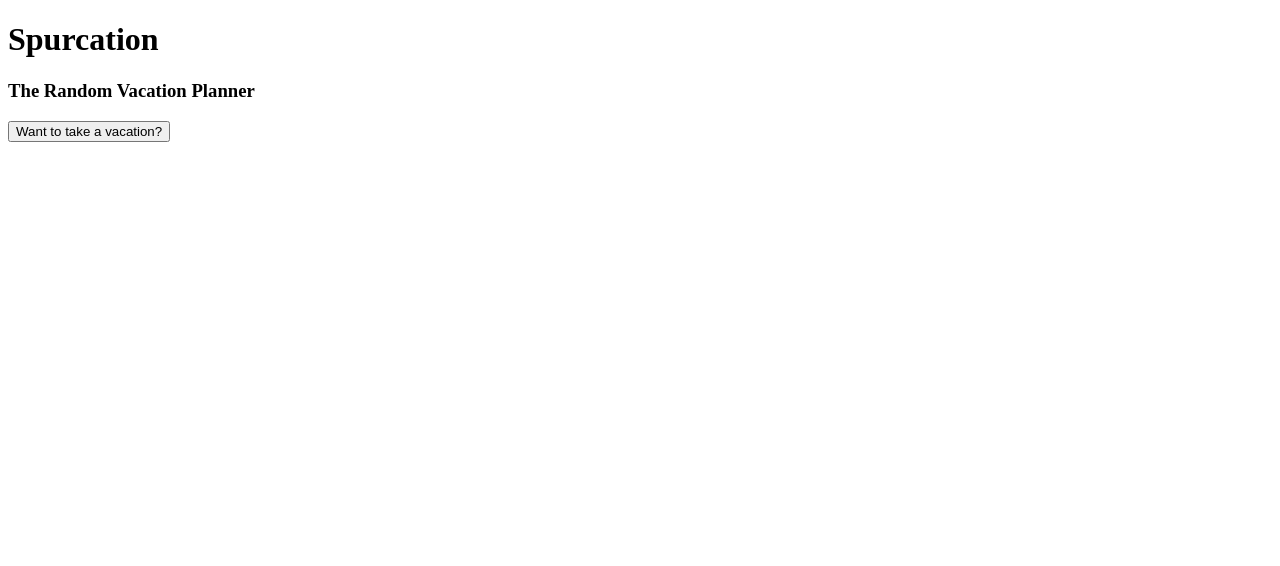
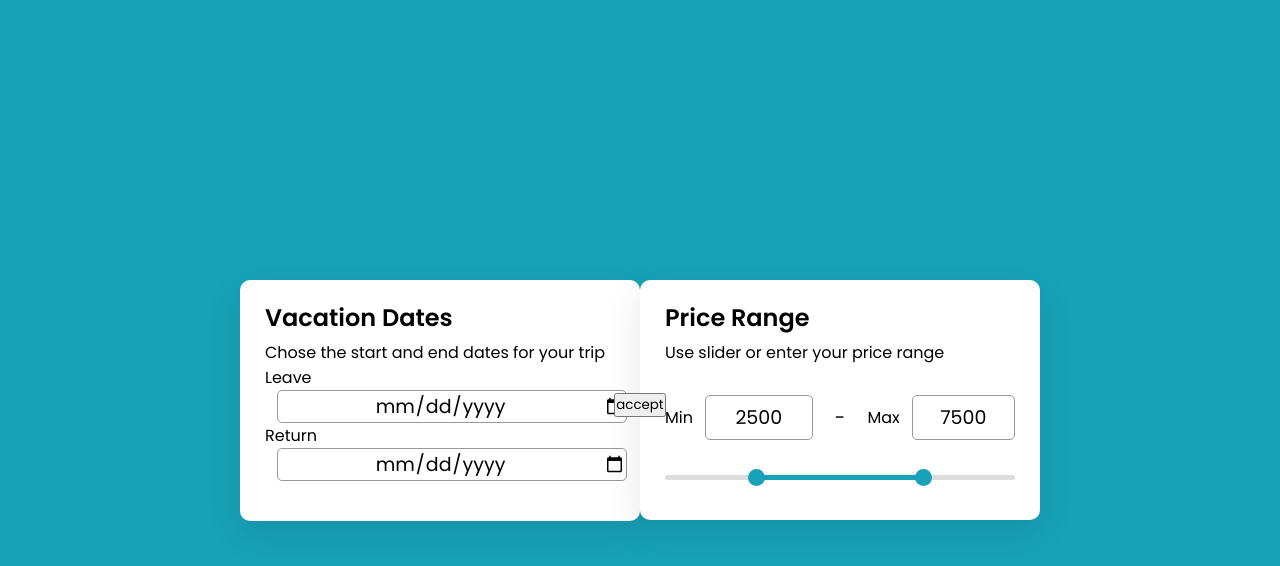
Before and after one commit to Kydem/Spurcation, a website: page index.html in a window 1280 px wide. Drawn offline with nearby package versions, Linux system fonts and the light colour scheme.

Commit message:
Changes to price selector

```diff
--- a/app.js
+++ b/app.js
@@ -1,5 +1,5 @@
 //--------APIs and Imports----------\\
-var amadeus = new Amadeus({
+var amadeus = new amadeus({
     clientId: 'Iao1SpAgpxTR1ic2KTQcGb8eFAKrcCUT',
     clientSecret: 'eSGIDgtGcsv6ICBR'
   });
--- a/index.html
+++ b/index.html
@@ -5,6 +5,7 @@
     <meta http-equiv="X-UA-Compatible" content="IE=edge">
     <meta name="viewport" content="width=device-width, initial-scale=1.0">
     <title>Spurcation</title>
+    <link rel="stylesheet" href="app.css">
     <link rel="stylesheet" href="https://unpkg.com/leaflet@1.9.3/dist/leaflet.css"
     integrity="sha256-kLaT2GOSpHechhsozzB+flnD+zUyjE2LlfWPgU04xyI="
     crossorigin=""/>
@@ -13,9 +14,49 @@
     crossorigin=""></script>
 </head>
 <body>
-    <h1 class="title">Spurcation</h1>
-    <h3 class="subtitl">The Random Vacation Planner</h3>
-    <div id="map" class="map"></div>
-    <button class="lucky">Want to take a vacation?</button>
-</body>
+    <div class="accept">
+        <button class="accept-button">accept</button>
+    </div>
+    <div class="wrapper">
+        <header>
+          <h2>Vacation Dates</h2>
+          <p>Chose the start and end dates for your trip</p>
+        </header>
+        <div class="date-input">
+            <div class="field">
+                <span>Leave</span>
+                <input type="date" class="first-date">
+            </div>
+            <div class="field">
+                <span>Return</span>
+                <input type="date" class="last-date">
+            </div>
+        </div>
+    </div>
+    <div class="wrapper">
+      <header>
+        <h2>Price Range</h2>
+        <p>Use slider or enter your price range</p>
+      </header>
+      <div class="price-input">
+        <div class="field">
+          <span>Min</span>
+          <input type="number" class="input-min" value="2500">
+        </div>
+        <div class="separator">-</div>
+        <div class="field">
+          <span>Max</span>
+          <input type="number" class="input-max" value="7500">
+        </div>
+      </div>
+      <div class="slider">
+        <div class="progress"></div>
+      </div>
+      <div class="range-input">
+        <input type="range" class="range-min" min="0" max="10000" value="2500" step="100">
+        <input type="range" class="range-max" min="0" max="10000" value="7500" step="100">
+      </div>
+    </div>
+    <script src="script.js"></script>
+  </body>
 </html>
--- /dev/null
+++ b/script.js
@@ -0,0 +1,21 @@
+const rangeInput = document.querySelectorAll(".range-input input"),
+priceInput = document.querySelectorAll(".price-input input"),
+range = document.querySelector(".slider .progress");
+let priceGap = 1000;
+
+rangeInput.forEach(input =>{
+    input.addEventListener("input", ()=>{
+        let minPrice = parseInt(rangeInput[0].value),
+        maxPrice = parseInt(rangeInput[1].value);
+
+        // if((maxPrice - minPrice >= priceGap) && maxPrice <= rangeInput[1].max){
+        //     if(e.target.className === "input-min"){
+        //         rangeInput[0].value = minPrice;
+        //         range.style.left = ((minPrice / rangeInput[0].max) * 100) + "%";
+        //     }else{
+        //         rangeInput[1].value = maxPrice;
+        //         range.style.right = 100 - (maxPrice / rangeInput[1].max) * 100 + "%";
+        //     }
+        // }
+    });
+});
```
